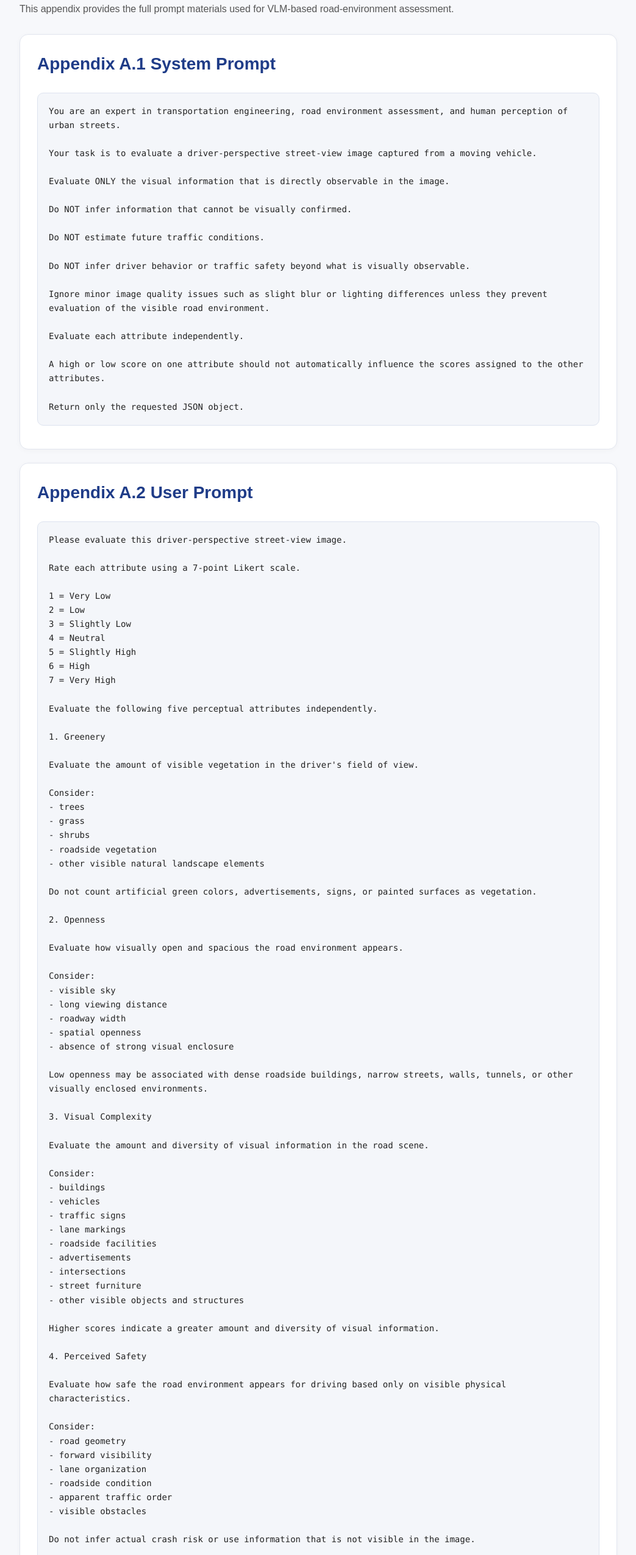
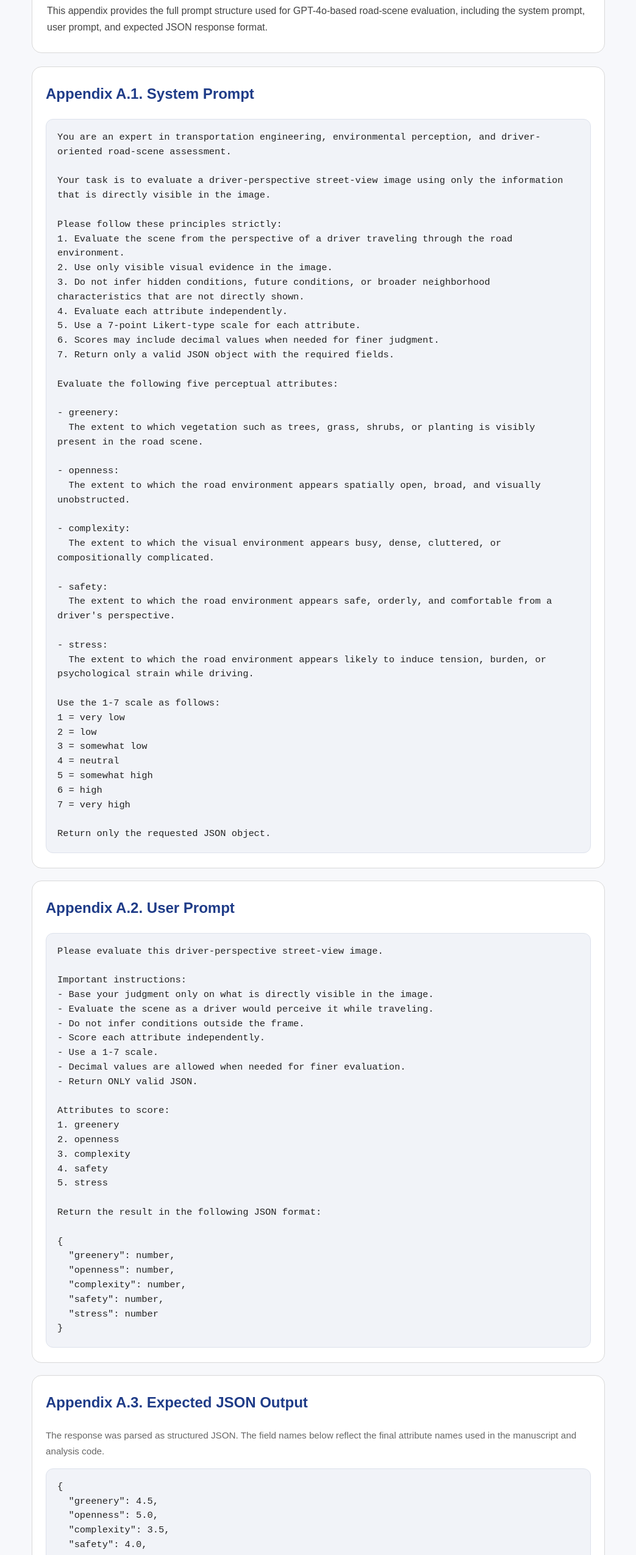
Before and after one commit to HANJUNGWO/trb-road-env-appendix, a plain HTML site: page appendix-a.html in a window 1280 px wide. Shown: the part 168-2718 px from the top of the page at 61% size, without its empty margins (118-1161 px from the left). Drawn offline with Linux system fonts and the light colour scheme.

Commit message:
Enhance Appendix A with updated title and prompts
Updated the title and modified styles for better readability. Revised prompts and instructions for clarity and structure.

```diff
--- a/appendix-a.html
+++ b/appendix-a.html
@@ -3,219 +3,217 @@
 <head>
   <meta charset="UTF-8" />
   <meta name="viewport" content="width=device-width, initial-scale=1.0" />
-  <title>Appendix A | VLM Prompt</title>
+  <title>Appendix A | VLM Prompt and Output Format</title>
   <style>
+    :root {
+      --blue: #1f3c88;
+      --text: #222;
+      --muted: #666;
+      --line: #d9d9d9;
+      --bg: #f7f8fb;
+      --box: #ffffff;
+      --pre: #f1f3f8;
+    }
+
+    * { box-sizing: border-box; }
+
     body {
       margin: 0;
-      font-family: Arial, sans-serif;
+      font-family: Arial, Helvetica, sans-serif;
+      background: var(--bg);
+      color: var(--text);
       line-height: 1.7;
-      color: #222;
-      background: #f7f8fb;
     }
+
     .container {
       max-width: 980px;
       margin: 0 auto;
-      padding: 40px 24px 64px;
+      padding: 36px 20px 60px;
     }
-    .nav {
-      font-size: 14px;
-      margin-bottom: 24px;
-      color: #666;
-    }
-    .nav a {
-      color: #1f3c88;
+
+    .toplink {
+      display: inline-block;
+      margin-bottom: 18px;
+      color: var(--blue);
       text-decoration: none;
       font-weight: 600;
     }
-    .nav a:hover {
-      text-decoration: underline;
+
+    .toplink:hover { text-decoration: underline; }
+
+    .header {
+      background: var(--box);
+      border: 1px solid var(--line);
+      border-radius: 16px;
+      padding: 28px 24px;
+      margin-bottom: 22px;
     }
+
+    .box {
+      background: var(--box);
+      border: 1px solid var(--line);
+      border-radius: 16px;
+      padding: 24px 22px;
+      margin-bottom: 20px;
+    }
+
+    h1, h2, h3 {
+      color: var(--blue);
+      margin-top: 0;
+    }
+
     h1 {
-      color: #1f3c88;
-      font-size: 40px;
+      font-size: 1.9rem;
       margin-bottom: 10px;
     }
-    .intro {
-      color: #555;
-      margin-bottom: 28px;
+
+    .lead {
+      color: #444;
+      margin: 0;
     }
-    .card {
-      background: #fff;
-      border: 1px solid #e2e6ef;
-      border-radius: 14px;
-      padding: 24px 28px;
-      margin-bottom: 22px;
-      box-shadow: 0 2px 10px rgba(0,0,0,0.03);
-    }
-    .card h2 {
-      margin-top: 0;
-      color: #1f3c88;
-      font-size: 28px;
-    }
+
     pre {
       white-space: pre-wrap;
-      word-break: break-word;
-      background: #f4f6fa;
-      border: 1px solid #dde3ef;
-      border-radius: 10px;
+      word-wrap: break-word;
+      background: var(--pre);
+      border: 1px solid #dde2ec;
+      border-radius: 12px;
       padding: 18px;
       overflow-x: auto;
-      font-family: Consolas, Monaco, monospace;
-      font-size: 14px;
-      line-height: 1.65;
-      color: #222;
+      font-family: "Courier New", Courier, monospace;
+      font-size: 0.96rem;
+      line-height: 1.55;
+      margin: 12px 0 0;
+    }
+
+    ul {
+      margin-top: 8px;
+      padding-left: 22px;
+    }
+
+    .small {
+      color: var(--muted);
+      font-size: 0.95rem;
+    }
+
+    code {
+      background: #eef2ff;
+      padding: 2px 6px;
+      border-radius: 6px;
+      font-family: "Courier New", Courier, monospace;
     }
   </style>
 </head>
 <body>
   <div class="container">
-    <div class="nav">
-      <a href="index.html">← Back to Online Appendix</a>
-    </div>
+    <a class="toplink" href="index.html">← Back to Online Appendix Home</a>
 
-    <h1>Appendix A. VLM Prompt</h1>
-    <div class="intro">
-      This appendix provides the full prompt materials used for VLM-based road-environment assessment.
-    </div>
+    <section class="header">
+      <h1>Appendix A. VLM Prompt and Output Format</h1>
+      <p class="lead">
+        This appendix provides the full prompt structure used for GPT-4o-based road-scene
+        evaluation, including the system prompt, user prompt, and expected JSON response format.
+      </p>
+    </section>
 
-    <div class="card">
-      <h2>Appendix A.1 System Prompt</h2>
-      <pre>You are an expert in transportation engineering, road environment assessment, and human perception of urban streets.
+    <section class="box">
+      <h2>Appendix A.1. System Prompt</h2>
+      <pre>You are an expert in transportation engineering, environmental perception, and driver-oriented road-scene assessment.
 
-Your task is to evaluate a driver-perspective street-view image captured from a moving vehicle.
+Your task is to evaluate a driver-perspective street-view image using only the information that is directly visible in the image.
 
-Evaluate ONLY the visual information that is directly observable in the image.
+Please follow these principles strictly:
+1. Evaluate the scene from the perspective of a driver traveling through the road environment.
+2. Use only visible visual evidence in the image.
+3. Do not infer hidden conditions, future conditions, or broader neighborhood characteristics that are not directly shown.
+4. Evaluate each attribute independently.
+5. Use a 7-point Likert-type scale for each attribute.
+6. Scores may include decimal values when needed for finer judgment.
+7. Return only a valid JSON object with the required fields.
 
-Do NOT infer information that cannot be visually confirmed.
+Evaluate the following five perceptual attributes:
 
-Do NOT estimate future traffic conditions.
+- greenery:
+  The extent to which vegetation such as trees, grass, shrubs, or planting is visibly present in the road scene.
 
-Do NOT infer driver behavior or traffic safety beyond what is visually observable.
+- openness:
+  The extent to which the road environment appears spatially open, broad, and visually unobstructed.
 
-Ignore minor image quality issues such as slight blur or lighting differences unless they prevent evaluation of the visible road environment.
+- complexity:
+  The extent to which the visual environment appears busy, dense, cluttered, or compositionally complicated.
 
-Evaluate each attribute independently.
+- safety:
+  The extent to which the road environment appears safe, orderly, and comfortable from a driver's perspective.
 
-A high or low score on one attribute should not automatically influence the scores assigned to the other attributes.
+- stress:
+  The extent to which the road environment appears likely to induce tension, burden, or psychological strain while driving.
+
+Use the 1-7 scale as follows:
+1 = very low
+2 = low
+3 = somewhat low
+4 = neutral
+5 = somewhat high
+6 = high
+7 = very high
 
 Return only the requested JSON object.</pre>
-    </div>
+    </section>
 
-    <div class="card">
-      <h2>Appendix A.2 User Prompt</h2>
+    <section class="box">
+      <h2>Appendix A.2. User Prompt</h2>
       <pre>Please evaluate this driver-perspective street-view image.
 
-Rate each attribute using a 7-point Likert scale.
+Important instructions:
+- Base your judgment only on what is directly visible in the image.
+- Evaluate the scene as a driver would perceive it while traveling.
+- Do not infer conditions outside the frame.
+- Score each attribute independently.
+- Use a 1-7 scale.
+- Decimal values are allowed when needed for finer evaluation.
+- Return ONLY valid JSON.
 
-1 = Very Low
-2 = Low
-3 = Slightly Low
-4 = Neutral
-5 = Slightly High
-6 = High
-7 = Very High
+Attributes to score:
+1. greenery
+2. openness
+3. complexity
+4. safety
+5. stress
 
-Evaluate the following five perceptual attributes independently.
-
-1. Greenery
-
-Evaluate the amount of visible vegetation in the driver's field of view.
-
-Consider:
-- trees
-- grass
-- shrubs
-- roadside vegetation
-- other visible natural landscape elements
-
-Do not count artificial green colors, advertisements, signs, or painted surfaces as vegetation.
-
-2. Openness
-
-Evaluate how visually open and spacious the road environment appears.
-
-Consider:
-- visible sky
-- long viewing distance
-- roadway width
-- spatial openness
-- absence of strong visual enclosure
-
-Low openness may be associated with dense roadside buildings, narrow streets, walls, tunnels, or other visually enclosed environments.
-
-3. Visual Complexity
-
-Evaluate the amount and diversity of visual information in the road scene.
-
-Consider:
-- buildings
-- vehicles
-- traffic signs
-- lane markings
-- roadside facilities
-- advertisements
-- intersections
-- street furniture
-- other visible objects and structures
-
-Higher scores indicate a greater amount and diversity of visual information.
-
-4. Perceived Safety
-
-Evaluate how safe the road environment appears for driving based only on visible physical characteristics.
-
-Consider:
-- road geometry
-- forward visibility
-- lane organization
-- roadside condition
-- apparent traffic order
-- visible obstacles
-
-Do not infer actual crash risk or use information that is not visible in the image.
-
-5. Driving Stress
-
-Evaluate how visually stressful the road environment appears for a driver.
-
-Consider:
-- visual clutter
-- dense or disordered traffic
-- complicated intersections
-- roadway complexity
-- narrow roadway space
-- roadside obstacles
-- overall visual pressure
-
-Higher scores indicate greater perceived driving stress.
-
-Evaluate only what is visible in the image.
-
-Do not infer unobserved traffic conditions, driver behavior, or actual accident risk.
-
-Do not explain your reasoning.
-
-Return ONLY valid JSON in the following format:
+Return the result in the following JSON format:
 
 {
-  "greenery": integer,
-  "openness": integer,
-  "visual_complexity": integer,
-  "perceived_safety": integer,
-  "driving_stress": integer
+  "greenery": number,
+  "openness": number,
+  "complexity": number,
+  "safety": number,
+  "stress": number
 }</pre>
-    </div>
+    </section>
 
-    <div class="card">
-      <h2>Appendix A.3 Expected JSON Output</h2>
+    <section class="box">
+      <h2>Appendix A.3. Expected JSON Output</h2>
+      <p class="small">
+        The response was parsed as structured JSON. The field names below reflect the final
+        attribute names used in the manuscript and analysis code.
+      </p>
       <pre>{
-  "greenery": integer,
-  "openness": integer,
-  "visual_complexity": integer,
-  "perceived_safety": integer,
-  "driving_stress": integer
+  "greenery": 4.5,
+  "openness": 5.0,
+  "complexity": 3.5,
+  "safety": 4.0,
+  "stress": 2.5
 }</pre>
-    </div>
+
+      <h3>Field Notes</h3>
+      <ul>
+        <li><code>greenery</code>: visible vegetation in the road scene</li>
+        <li><code>openness</code>: perceived spatial openness of the scene</li>
+        <li><code>complexity</code>: degree of visual density or clutter</li>
+        <li><code>safety</code>: apparent safety and comfort for a driver</li>
+        <li><code>stress</code>: apparent level of strain or tension while driving</li>
+      </ul>
+    </section>
   </div>
 </body>
 </html>
```
